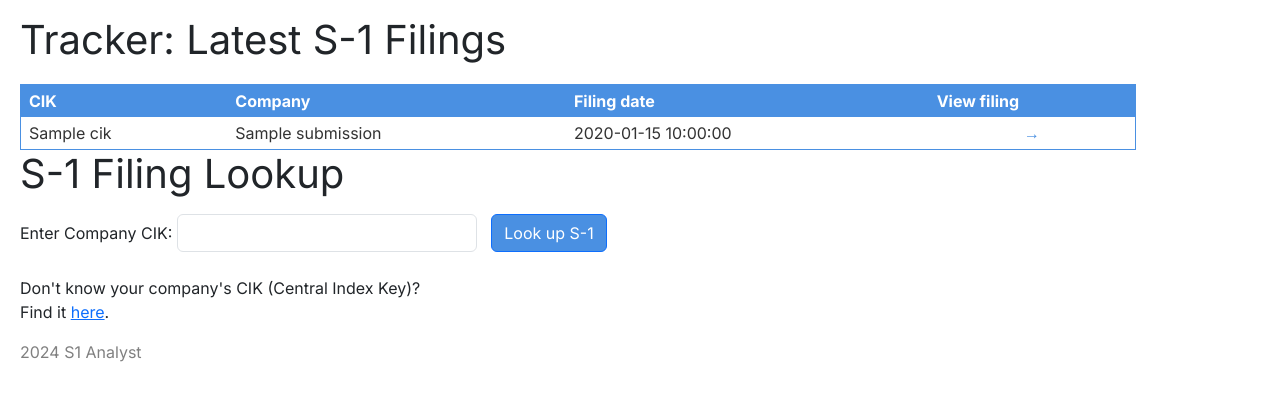
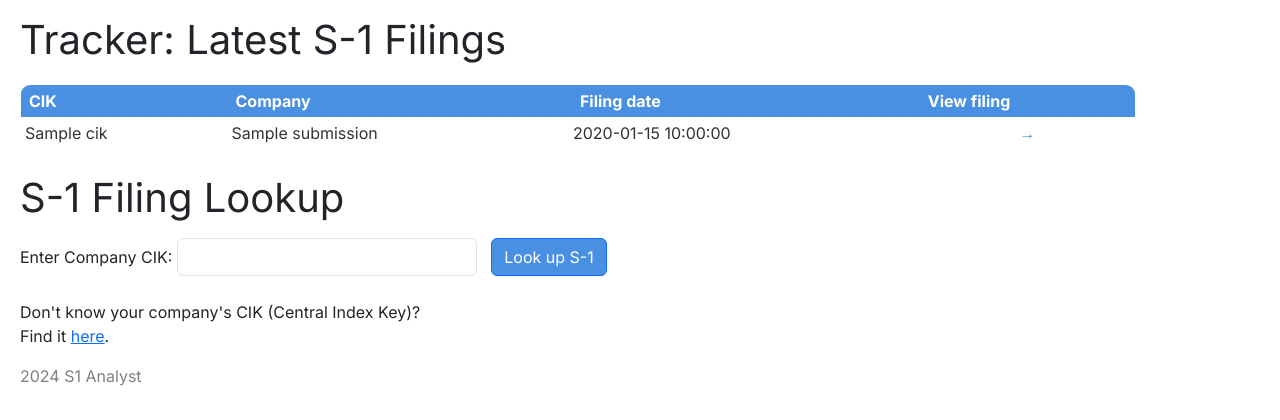
Before and after one commit to Arohrba5/S1-Analyst, a Flask app: page / in a window 1280 px wide. Shown: the part 56-476 px from the top of the page. Run offline with Flask 3, Linux system fonts and the light colour scheme; a database or web service that is not in the repository returns one stand-in record (values such as "Sample title"); some libraries are stand-ins or nearby versions.

Commit message:
Adjust spacing of table

```diff
--- a/static/style.css
+++ b/static/style.css
@@ -107,9 +107,13 @@ h1 {
 /* Table Styling */
 table {
     width: 100%;
-    border-collapse: collapse;
+    border-collapse: seperate;
+    border-spacing: 0;
     margin-top: 20px;
     border: 1px solid #4a90e2;
+    border-radius: 10px;
+    overflow: hidden;
+
 }
 
 th, td {
@@ -131,7 +135,12 @@ td {
 
 td:nth-child(1),
 td:nth-child(2) {
-    padding-left: 8px;
+    padding-left: 4px;
+}
+
+td:nth-child(3), td:nth-child(4) {
+    padding-left: 1px;
+    padding-right: 1px;
 }
 
 td:nth-child(4) {
--- a/templates/index.html
+++ b/templates/index.html
@@ -28,6 +28,7 @@
         </tbody>
         </thead>
     </table>
+    <br>
 
     <h1>S-1 Filing Lookup</h1>
     <form action="/search" method="post">
```
